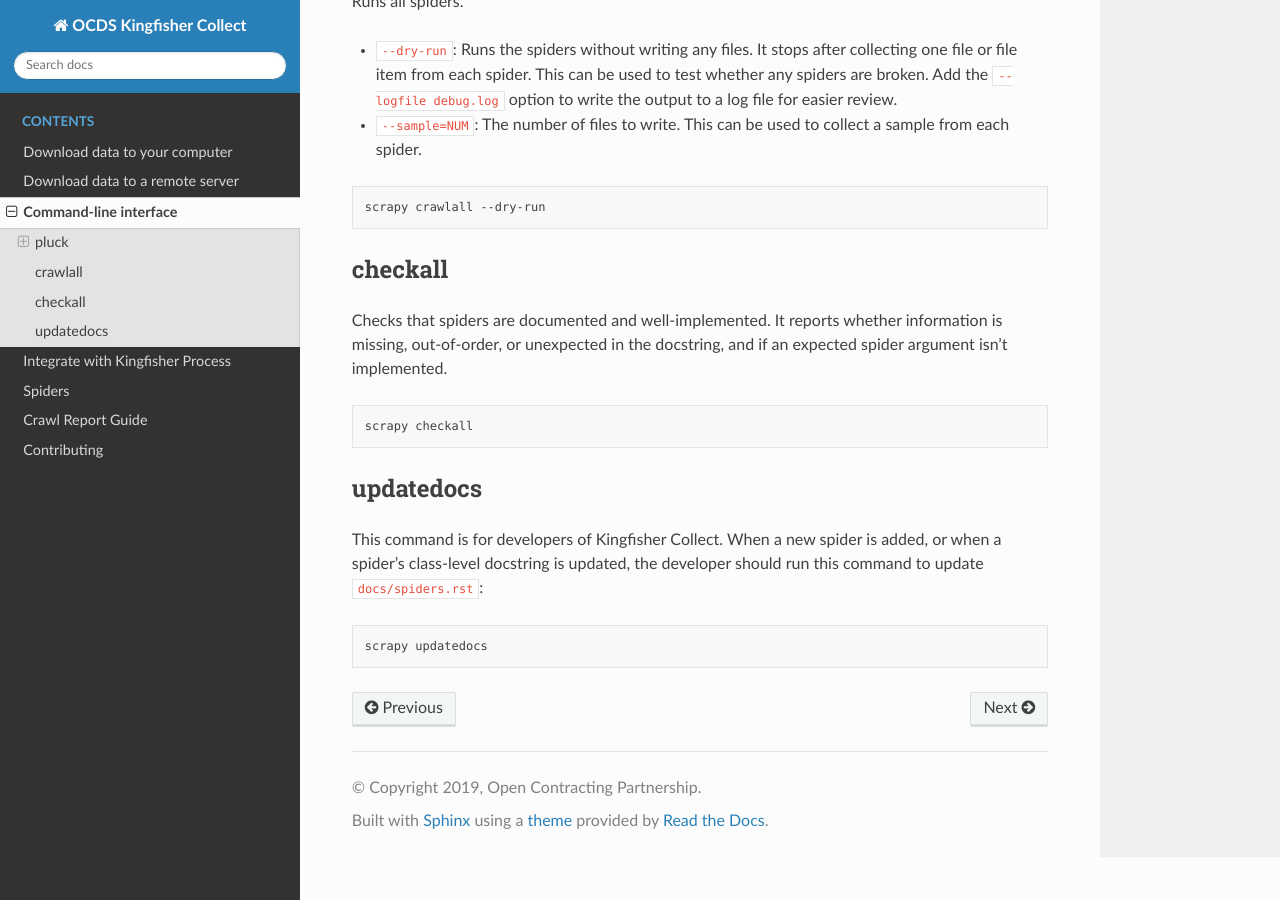
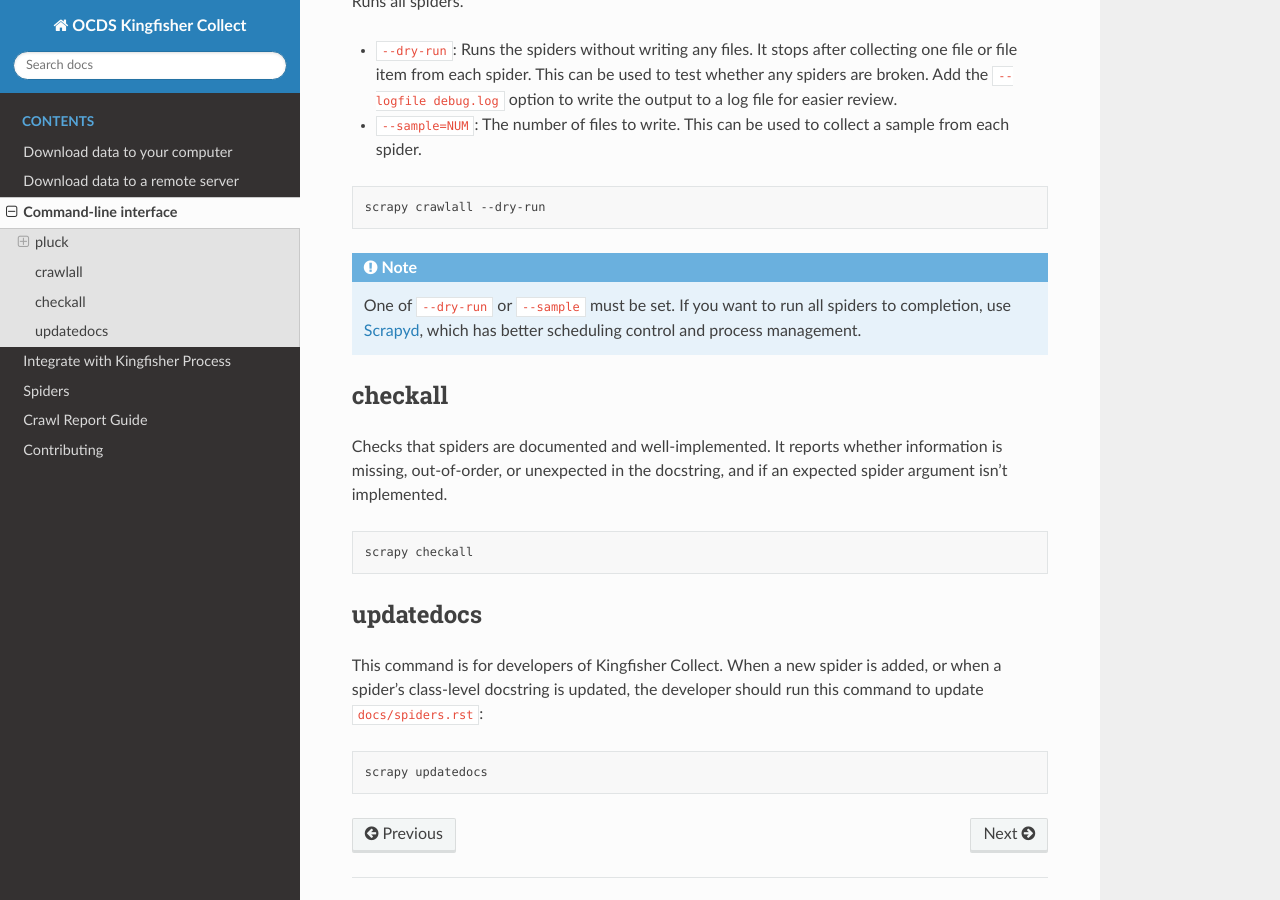
Before and after one commit to open-contracting/kingfisher-collect, a Sphinx documentation site: the page built from docs/cli.rst, in a window 1280 px wide and 900 px high, scrolled down 1196 px. Built offline with Sphinx 7.4.7 and the Read the Docs theme 2.0.0, drawn with Linux system fonts in a browser that asks for light colours.

Commit message:
docs: Explain how to run all spiders to completion, in context of crawlall

```diff
--- a/docs/cli.rst
+++ b/docs/cli.rst
@@ -57,6 +57,10 @@ Runs all spiders.
 
    scrapy crawlall --dry-run
 
+.. note::
+
+   One of ``--dry-run`` or ``--sample`` must be set. If you want to run all spiders to completion, use :doc:`Scrapyd<../scrapyd>`, which has better scheduling control and process management.
+
 checkall
 --------
 
```
